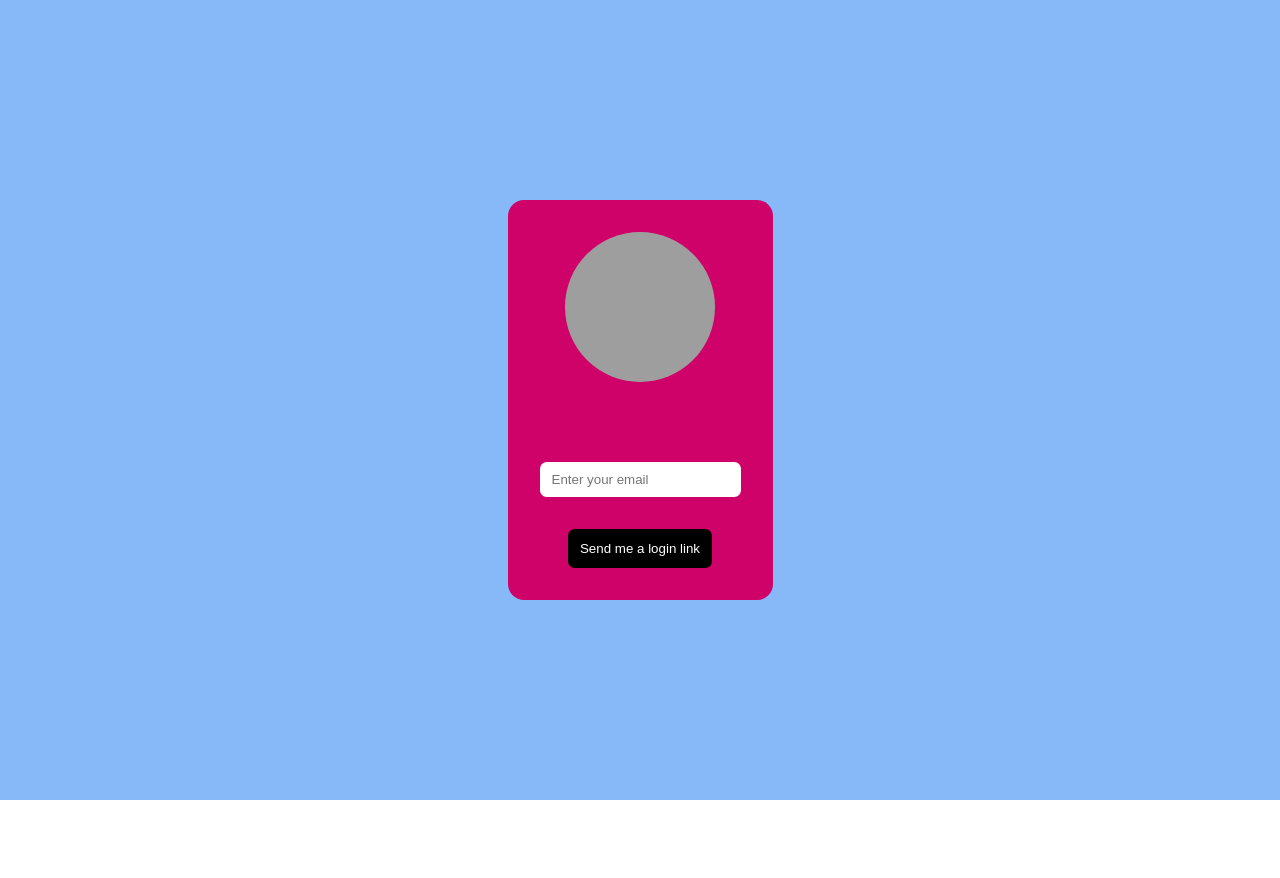
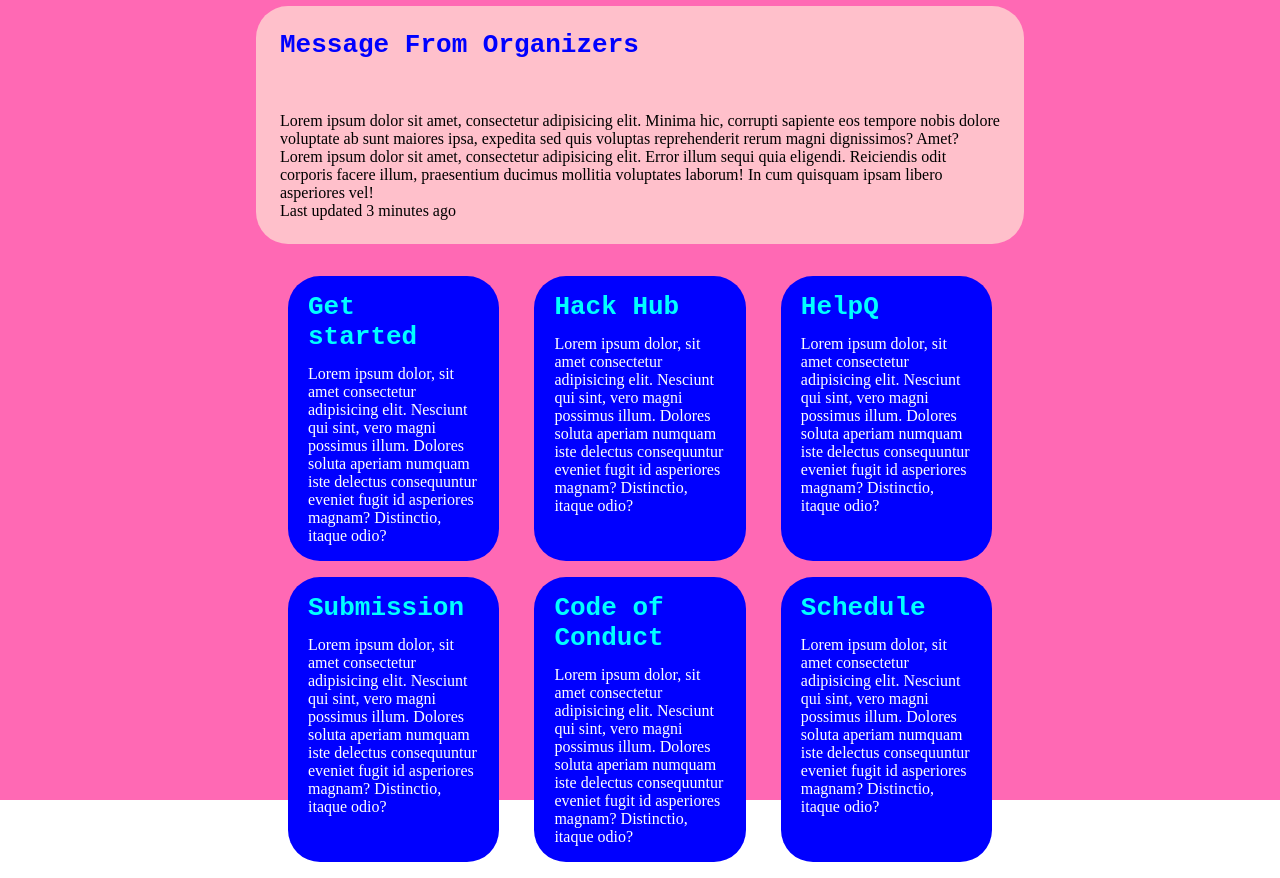
Before and after one commit to cybercoder-naj/on-day-ichack23, a Nuxt app: page /home in a window 1280 px wide. Before the commit this address led to /login. Before the commit the page ends 800 px from the top, so only its background shows below. Built offline with nearby package versions, Linux system fonts and the light colour scheme; grey boxes are pictures that could not be loaded.

Commit message:
added home page

```diff
--- /dev/null
+++ b/components/home/Link.vue
@@ -0,0 +1,35 @@
+<script setup lang="ts">
+interface HomeLink {
+    title: string
+}
+
+const props = defineProps<HomeLink>()
+</script>
+
+<template>
+    <div class="home-link">
+        <h1>{{ title }}</h1>
+
+        <p>Lorem ipsum dolor, sit amet consectetur adipisicing elit. Nesciunt qui sint, vero magni possimus illum. Dolores
+        soluta aperiam numquam iste delectus consequuntur eveniet fugit id asperiores magnam? Distinctio, itaque odio?</p>
+    </div>
+</template>
+
+<style scoped>
+.home-link {
+    background-color: blue;
+    width: 30%;
+    border-radius: 2em;
+    padding: 16px 20px;
+}
+
+.home-link h1 {
+    color: cyan;
+    font-family: monospace;
+    margin-bottom: 0.5em;
+}
+
+.home-link p {
+    color: white;
+}
+</style>
--- a/pages/home/index.vue
+++ b/pages/home/index.vue
@@ -4,7 +4,7 @@ const router = useRouter()
 
 onMounted(() => {
     if (!user || !user.value) {
-        router.push("/login")
+        // router.push("/login")
     }
 })
 
@@ -17,7 +17,79 @@ async function signOut() {
 </script>
 
 <template>
-    {{ user }}
-    <br><br>
-    <button @click="signOut">Log out</button>
+    <div id="home">
+        <div class="header">
+            <div>My Ticket</div>
+        </div>
+        <div class="message">
+            <h1>Message From Organizers</h1>
+            <p>Lorem ipsum dolor sit amet, consectetur adipisicing elit. Minima hic, corrupti sapiente eos tempore nobis
+                dolore voluptate ab sunt maiores ipsa, expedita sed quis voluptas reprehenderit rerum magni dignissimos?
+                Amet? Lorem ipsum dolor sit amet, consectetur adipisicing elit. Error illum sequi quia eligendi.
+                Reiciendis odit corporis facere illum, praesentium ducimus mollitia voluptates laborum! In cum quisquam
+                ipsam libero asperiores vel!</p>
+            <p class="time-updated">Last updated 3 minutes ago</p>
+        </div>
+        <div class="links">
+            <div class="row">
+                <HomeLink title="Get started" />
+                <HomeLink title="Hack Hub" />
+                <HomeLink title="HelpQ" />
+            </div>
+            <div class="row">
+                <HomeLink title="Submission" />
+                <HomeLink title="Code of Conduct" />
+                <HomeLink title="Schedule" />
+            </div>
+        </div>
+    </div>
 </template>
+
+<style scoped>
+#home {
+    background-color: hotpink;
+    width: 100%;
+    height: 100vh;
+    display: flex;
+    flex-direction: column;
+    justify-content: center;
+    align-items: center;
+    padding: 0 20vw;
+}
+
+.header {
+    align-self: flex-end;
+    margin-right: 2em;
+    margin-bottom: 2em;
+    padding: 12px 20px;
+    background-color: blue;
+    color: cyan;
+    border-radius: 2em;
+    font-size: 1.2em;
+    font-weight: 700;
+    font-style: italic;
+}
+
+.message {
+    background-color: pink;
+    padding: 1.5em;
+    border-radius: 2em;
+}
+
+.message h1 {
+    margin-bottom: 2em;
+    color: blue;
+    font-family: monospace;
+}
+
+.links {
+    padding: 0 2em;
+    margin-top: 1em;
+}
+
+.links .row {
+    display: flex;
+    justify-content: space-between;
+    margin: 1em 0;
+}
+</style>
```
